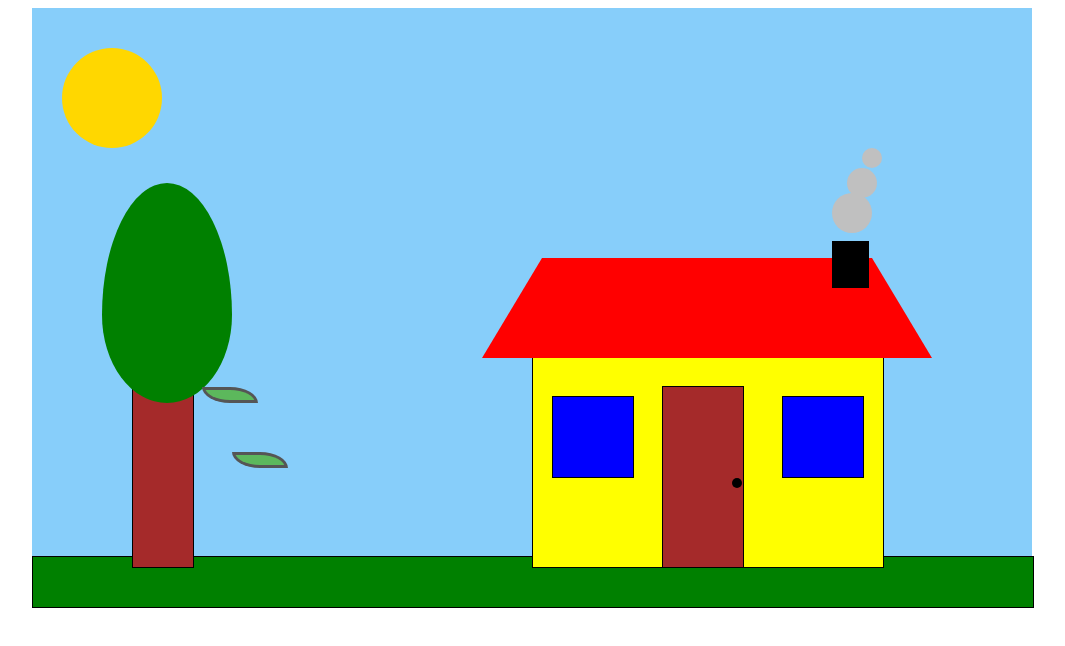
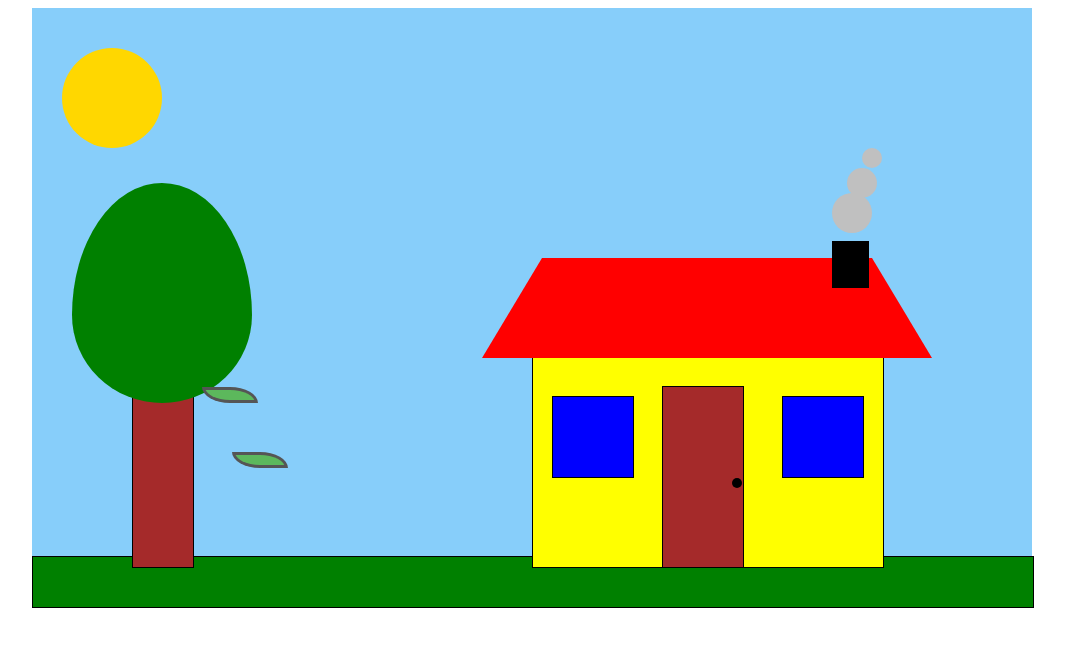
Before and after one commit to carolina-silvag/casa, a plain HTML site: page index.html in a window 1280 px wide. Shown: the whole page, without its empty margins (108-1173 px from the left). Drawn offline with Linux system fonts and the light colour scheme.

Commit message:
modificado casa

```diff
--- a/main.css
+++ b/main.css
@@ -122,14 +122,14 @@
 	bottom: 40px;
 }
 .ramas{
-	width: 130px;
+	width: 180px;
     height: 220px;
     background-color: green;
     -moz-border-radius: 50% 50% 50% 50% / 60% 60% 40% 40%;
     -webkit-border-radius: 50% 50% 50% 50% / 60% 60% 40% 40%;
     border-radius: 50% 50% 50% 50% / 60% 60% 40% 40%;
     position: absolute;
-	left: 70px;
+	left: 40px;
 	bottom: 205px;
 }
 .hoja1{
```
